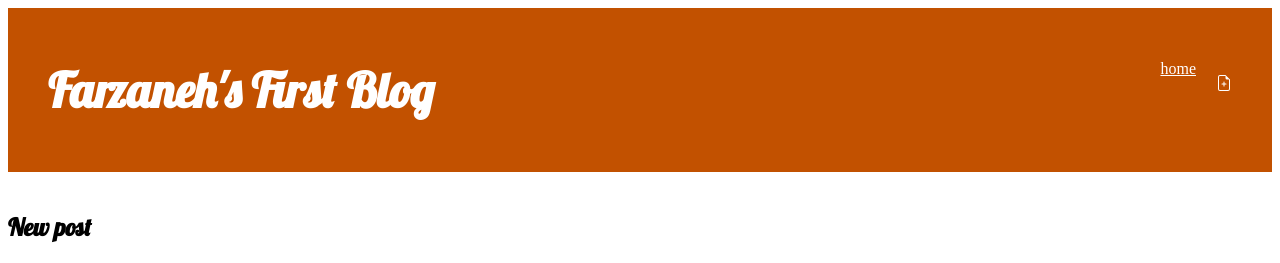
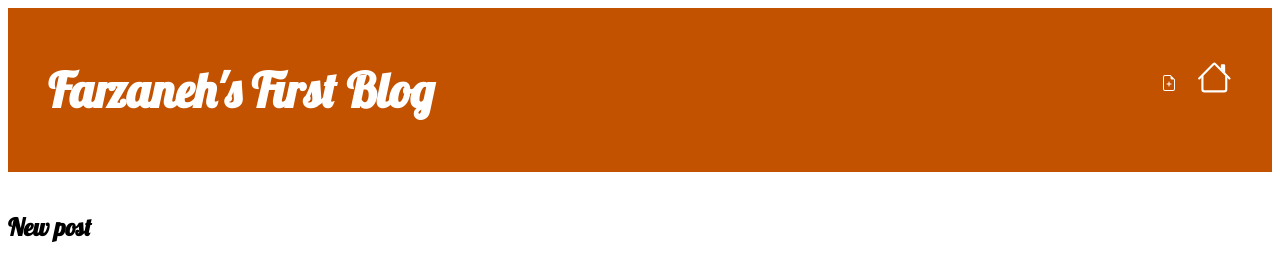
Before and after one commit to farzaneZrk/my-first-blog, a Django app: page /post/new/ in a window 1280 px wide. Shown: the top 263 px of the page. Run offline with Django 3.2, Linux system fonts and the light colour scheme; the visitor is signed in with stand-in values (Sample User, id 1).

Commit message:
home icon added

```diff
--- a/blog/templates/blog/base.html
+++ b/blog/templates/blog/base.html
@@ -9,12 +9,14 @@
     <body>
         <header class="page-header">
           <div class="container">
+            <a href="{% url 'post_list' %}" class="top-menu">
+                {% include './icons/house.svg' %}
+            </a>
             {% if user.is_authenticated %}
                 <a href="{% url 'post_new' %}" class="top-menu">
                     {% include './icons/file-earmark-plus.svg' %}
                 </a>
             {% endif %}
-                <a href="{% url 'post_list' %}" class="top-menu" id="home_bottun">home</a>
             <h1><a href="/">Farzaneh's First Blog</a></h1>
           </div>
         </header>
```
Also changed, not shown: blog/templates/blog/icons/house.svg (added).
